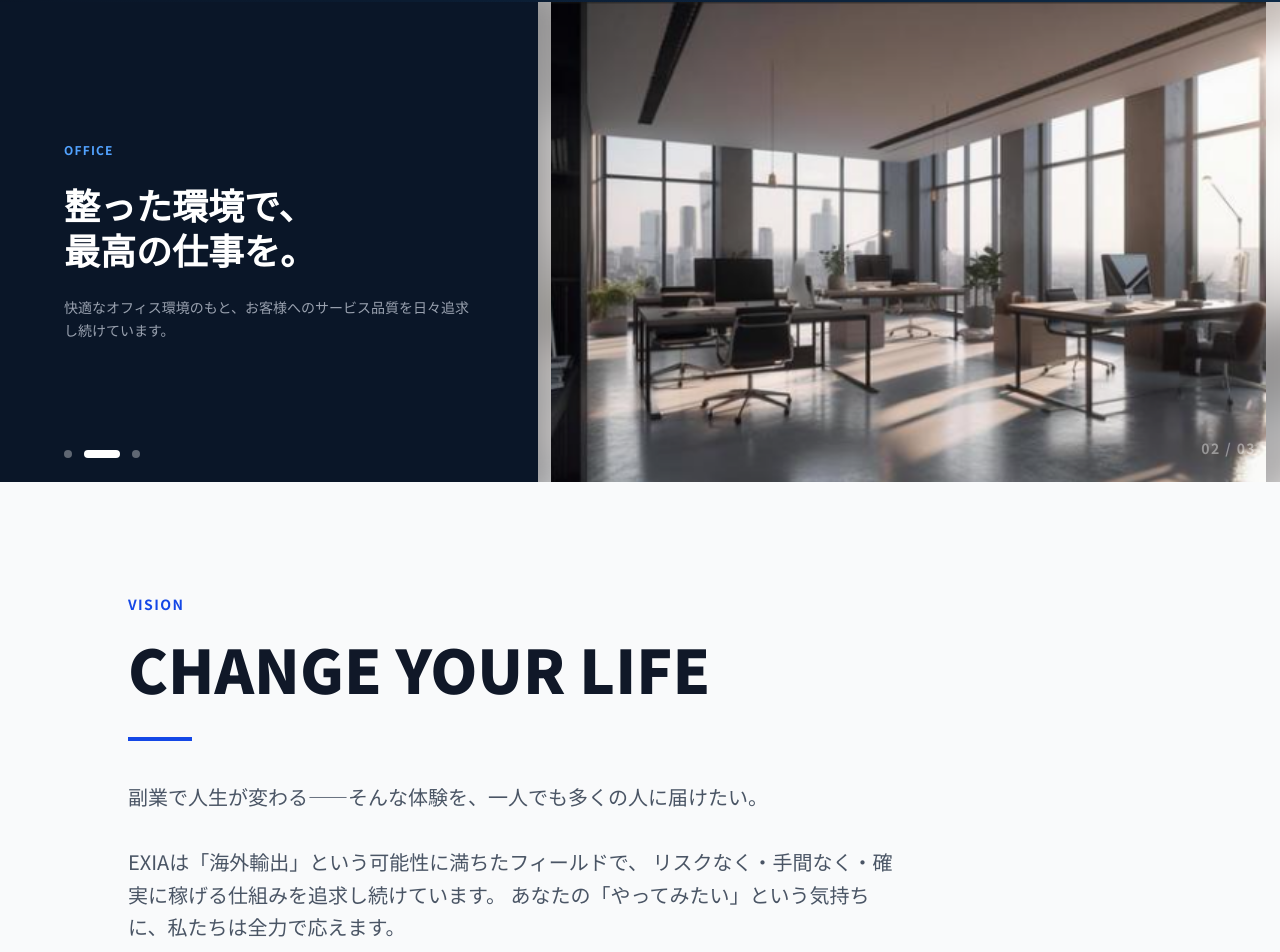
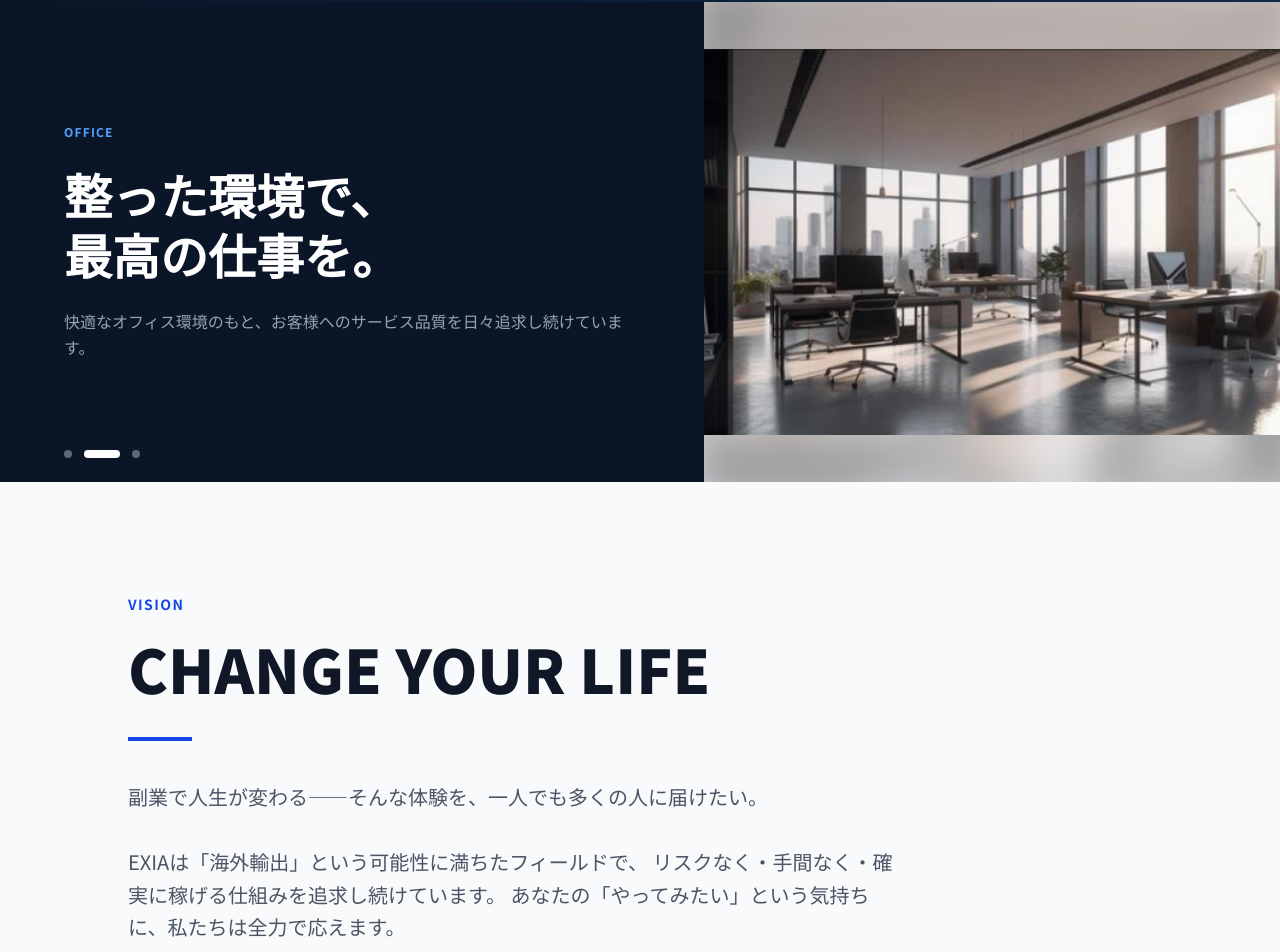
Before and after one commit to hongzhongyuuji99-gif/exia-corp, a Next.js app: page / in a window 1280 px wide. Shown: the part 871-1823 px from the top of the page. Built offline with nearby package versions, Linux system fonts and the light colour scheme.

Commit message:
Widen text panel to 55%, enlarge text, remove slide counter

```diff
--- a/app/components/ImageSlider.tsx
+++ b/app/components/ImageSlider.tsx
@@ -61,16 +61,16 @@ export function ImageSlider() {
           <div className="hidden md:flex h-full">
             <div
               className="flex flex-col justify-center px-16 py-12 flex-shrink-0"
-              style={{ width: '42%', background: '#0a1628' }}
+              style={{ width: '55%', background: '#0a1628' }}
             >
               <p className="text-blue-400 text-xs font-bold uppercase tracking-widest mb-6">{slide.label}</p>
               <h2
-                className="text-3xl lg:text-4xl font-black text-white leading-tight mb-6"
+                className="text-4xl lg:text-5xl font-black text-white leading-tight mb-6"
                 style={{ whiteSpace: 'pre-line' }}
               >
                 {slide.heading}
               </h2>
-              <p className="text-gray-400 text-sm leading-relaxed">{slide.body}</p>
+              <p className="text-gray-400 text-base leading-relaxed">{slide.body}</p>
             </div>
             <div className="flex-1 relative overflow-hidden">
               {/* 背景: 同画像をぼかして余白を埋める */}
@@ -100,9 +100,6 @@ export function ImageSlider() {
           />
         ))}
       </div>
-      <div className="absolute bottom-6 right-6 text-white/40 text-sm font-bold tracking-widest z-10">
-        {String(current + 1).padStart(2, '0')} / {String(SLIDES.length).padStart(2, '0')}
-      </div>
     </section>
   )
 }
```
